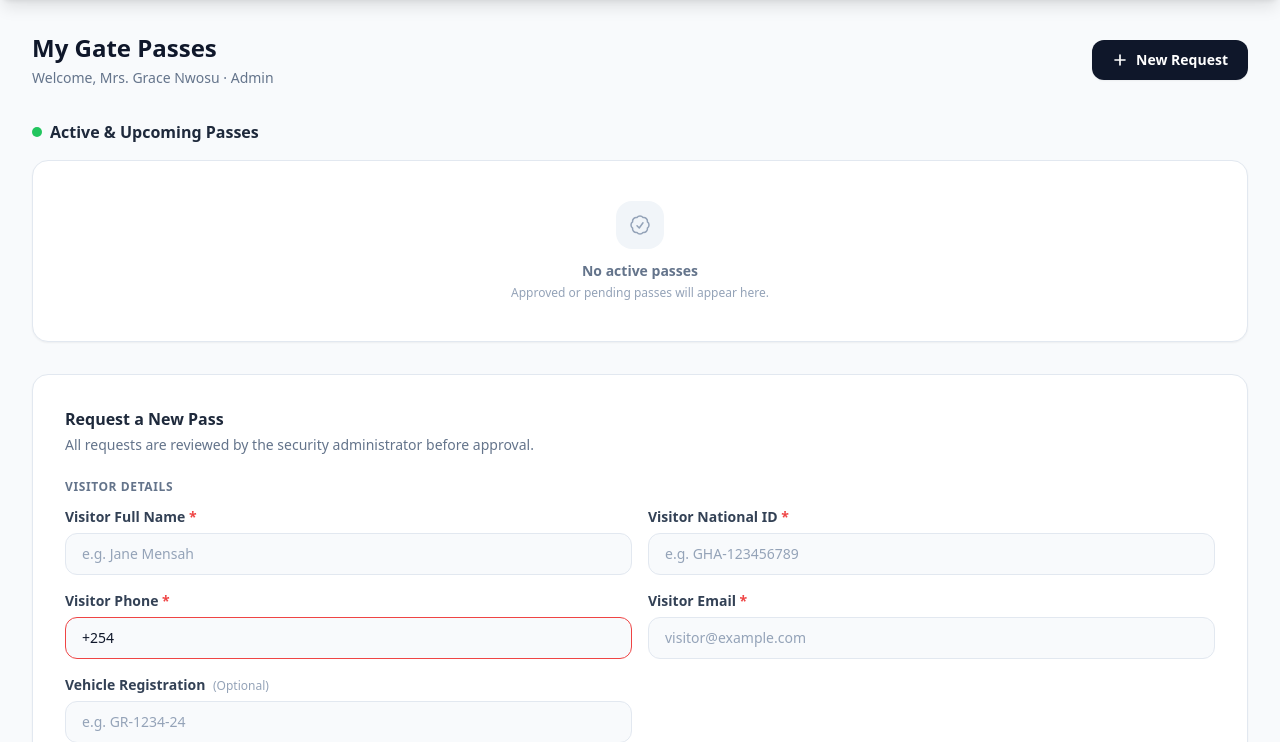
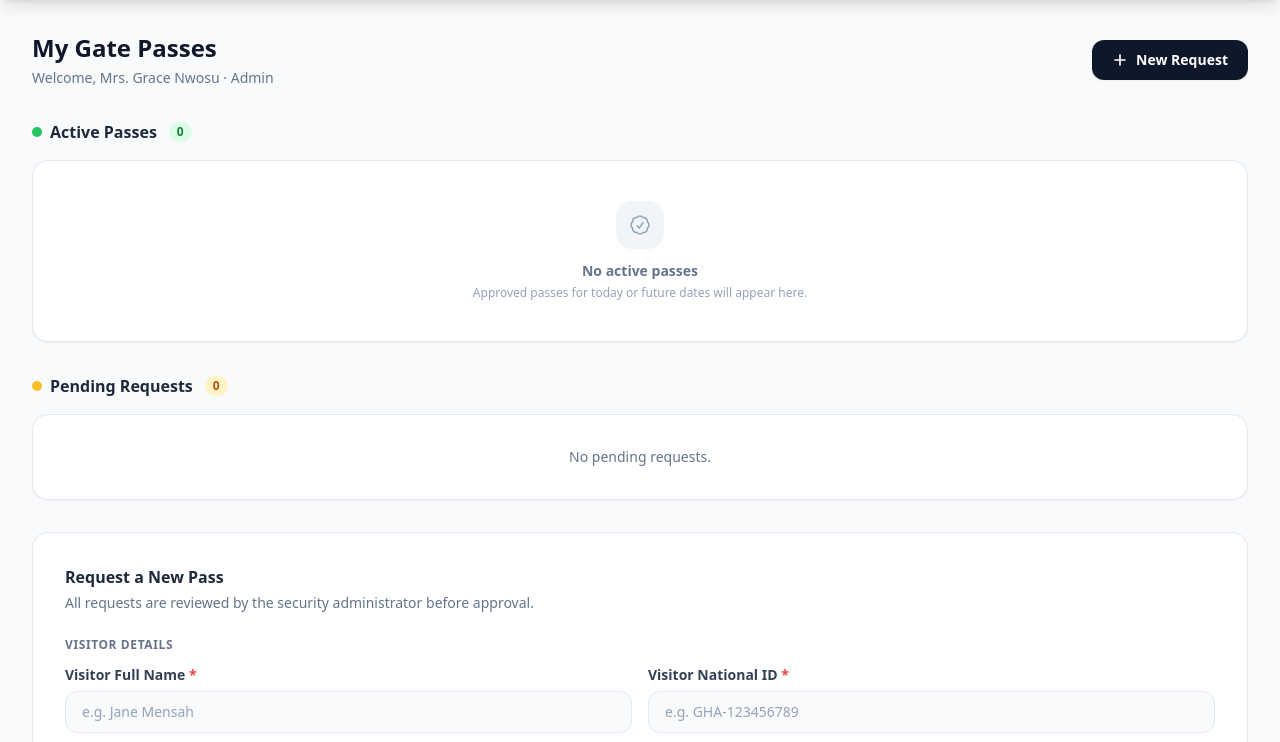
Before and after one commit to ellislit/DVMS, a Flask app: page /requester in a window 1280 px wide. Shown: the part 64-806 px from the top of the page. Run offline with Flask 3, Linux system fonts and the light colour scheme; a user stored in the database is signed in; data comes from the database, SQL or seed files in the repository; data that the repository does not hold is empty; some libraries are stand-ins or nearby versions.

Commit message:
fallback and error fixing

```diff
--- a/app.py
+++ b/app.py
@@ -673,12 +673,20 @@ def requester_page():
         PassRequest.query.filter_by(requester_id=user.id)
         .order_by(PassRequest.created_at.desc()).all()
     )
-    qr_map = {p.id: generate_qr_base64(p.qr_token) for p in all_passes if p.qr_token}
+    active_passes = [p for p in all_passes if p.status in ("Approved", "Checked In") and p.visit_date >= today]
+    pending_passes = [p for p in all_passes if p.status == "Pending"]
+    expired_passes = [
+        p for p in all_passes
+        if p.status in ("Rejected", "Expired", "Checked Out") or (p.status in ("Approved", "Checked In") and p.visit_date < today)
+    ]
+    qr_map = {p.id: generate_qr_base64(p.qr_token) for p in active_passes if p.qr_token}
 
     return render_template(
         "requester.html",
         user=user,
-        passes=all_passes,
+        active_passes=active_passes,
+        pending_passes=pending_passes,
+        expired_passes=expired_passes,
         qr_map=qr_map,
         departments=DEPARTMENTS,
     )
--- a/templates/requester.html
+++ b/templates/requester.html
@@ -136,24 +136,22 @@
 <section class="mb-8">
   <div class="flex items-center gap-2 mb-4">
     <span class="w-2.5 h-2.5 rounded-full bg-green-500"></span>
-    <h2 class="text-base font-bold text-slate-800">Active & Upcoming Passes</h2>
+    <h2 class="text-base font-bold text-slate-800">Active Passes</h2>
+    <span class="ml-1 px-2 py-0.5 rounded-full bg-green-100 text-green-700 text-xs font-semibold">
+      {{ active_passes | length }}
+    </span>
   </div>
 
-  {% if passes %}
+  {% if active_passes %}
     <div class="grid grid-cols-1 md:grid-cols-2 xl:grid-cols-3 gap-4">
-      {% for pass in passes %}
-        {% if pass.status == 'Pending' or pass.status == 'Approved' %}
+      {% for pass in active_passes %}
         <div class="bg-white rounded-2xl border border-green-200 shadow-sm p-5 hover:shadow-md transition">
           <div class="flex items-start justify-between mb-3">
             <div>
               <p class="text-xs font-semibold text-slate-500 uppercase tracking-wider">Pass #{{ pass.id }}</p>
               <p class="font-bold text-slate-800 text-sm mt-0.5">{{ pass.destination }}</p>
             </div>
-            {% if pass.status == 'Approved' %}
-              <span class="px-2.5 py-1 rounded-full bg-green-100 text-green-700 text-xs font-bold">APPROVED</span>
-            {% else %}
-              <span class="px-2.5 py-1 rounded-full bg-amber-100 text-amber-700 text-xs font-bold">PENDING</span>
-            {% endif %}
+            <span class="px-2.5 py-1 rounded-full bg-green-100 text-green-700 text-xs font-bold">ACTIVE</span>
           </div>
           <div class="space-y-1.5 text-xs text-slate-500 mb-4">
             <div class="flex items-center gap-1.5">
@@ -195,7 +193,6 @@
             </div>
           {% endif %}
         </div>
-        {% endif %}
       {% endfor %}
     </div>
   {% else %}
@@ -206,10 +203,58 @@
         </svg>
       </div>
       <p class="text-sm font-semibold text-slate-500">No active passes</p>
-      <p class="text-xs text-slate-400 mt-1">Approved or pending passes will appear here.</p>
+      <p class="text-xs text-slate-400 mt-1">Approved passes for today or future dates will appear here.</p>
     </div>
   {% endif %}
 </section>
+
+<!-- ═══════════ PENDING REQUESTS ═══════════ -->
+<section class="mb-8">
+  <div class="flex items-center gap-2 mb-4">
+    <span class="w-2.5 h-2.5 rounded-full bg-amber-400"></span>
+    <h2 class="text-base font-bold text-slate-800">Pending Requests</h2>
+    <span class="ml-1 px-2 py-0.5 rounded-full bg-amber-100 text-amber-700 text-xs font-semibold">
+      {{ pending_passes | length }}
+    </span>
+  </div>
+
+  {% if pending_passes %}
+    <div class="bg-white rounded-2xl border border-slate-200 shadow-sm overflow-hidden">
+      <table class="w-full text-sm">
+        <thead class="bg-slate-50 border-b border-slate-200">
+          <tr>
+            <th class="text-left text-xs font-semibold text-slate-500 uppercase tracking-wider px-5 py-3">Destination</th>
+            <th class="text-left text-xs font-semibold text-slate-500 uppercase tracking-wider px-4 py-3">Date</th>
+            <th class="text-left text-xs font-semibold text-slate-500 uppercase tracking-wider px-4 py-3">Time Window</th>
+            <th class="text-left text-xs font-semibold text-slate-500 uppercase tracking-wider px-4 py-3">Submitted</th>
+            <th class="text-left text-xs font-semibold text-slate-500 uppercase tracking-wider px-4 py-3">Status</th>
+            <th class="text-left text-xs font-semibold text-slate-500 uppercase tracking-wider px-4 py-3">Actions</th>
+          </tr>
+        </thead>
+        <tbody class="divide-y divide-slate-50">
+          {% for pass in pending_passes %}
+            <tr class="hover:bg-slate-50 transition">
+              <td class="px-5 py-3 font-medium text-slate-800">{{ pass.destination }}</td>
+              <td class="px-4 py-3 text-slate-600">{{ pass.visit_date.strftime('%d %b %Y') }}</td>
+              <td class="px-4 py-3 text-slate-500 text-xs font-mono">{{ pass.time_window }}</td>
+              <td class="px-4 py-3 text-slate-400 text-xs">{{ pass.created_at.strftime('%d %b %Y %H:%M') }}</td>
+              <td class="px-4 py-3">
+                <span class="px-2.5 py-1 rounded-full bg-amber-100 text-amber-700 text-xs font-semibold">Pending</span>
+              </td>
+              <td class="px-4 py-3">{{ pass_actions(pass) }}</td>
+            </tr>
+          {% endfor %}
+        </tbody>
+      </table>
+    </div>
+  {% else %}
+    <div class="bg-white rounded-2xl border border-slate-200 shadow-sm p-8 text-center">
+      <p class="text-sm text-slate-500">No pending requests.</p>
+    </div>
+  {% endif %}
+</section>
+
+
 
 <!-- ═══════════ NEW REQUEST FORM ═══════════ -->
 <div id="requestFormCard" class="bg-white rounded-2xl border border-slate-200 shadow-sm p-8">
```
